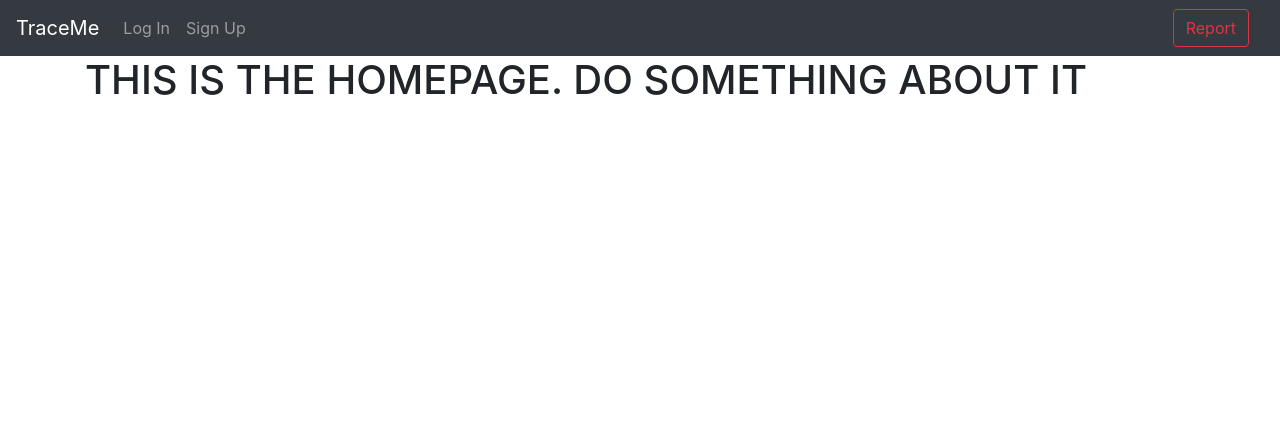
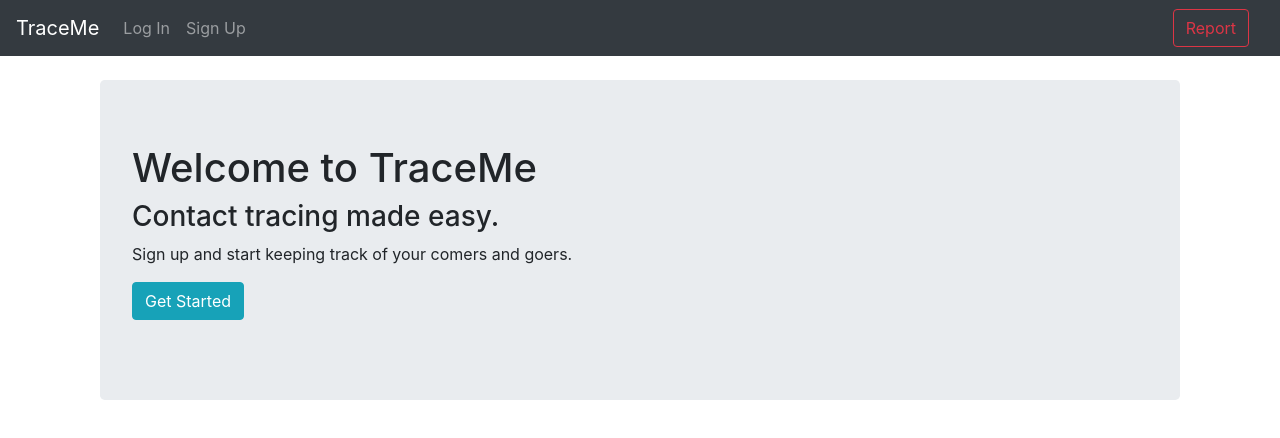
Before and after one commit to wickbushong/trace-me-2, a React (Create React App) app in the folder client/: page / in a window 1280 px wide. Shown: the top 438 px of the page. Built offline with nearby package versions, Linux system fonts and the light colour scheme.

Commit message:
Create home page.

```diff
--- a/client/src/App.js
+++ b/client/src/App.js
@@ -14,6 +14,7 @@ import LogInPage from './containers/LogInPage'
 import SignUpPage from './containers/SignUpPage'
 import VisitsPage from './containers/VisitsPage'
 import ReportPage from './containers/ReportPage'
+import HomePage from './containers/HomePage'
 
 import logOut from './actions/businesses/logOut'
 import JWTLogIn from './actions/businesses/JWTLogIn'
@@ -44,7 +45,7 @@ class App extends React.PureComponent {
           <Container>
             <Switch>
               <Route exact path="/">
-                  <h1>THIS IS THE HOMEPAGE. DO SOMETHING ABOUT IT</h1>
+                  <HomePage />
               </Route>
               <Route path="/login">
                 {this.isLoggedIn() ? <Redirect to="/visits" /> : <LogInPage />}
--- /dev/null
+++ b/client/src/containers/HomePage.js
@@ -0,0 +1,28 @@
+import React from 'react'
+import { NavLink } from 'react-router-dom';
+import Button from 'react-bootstrap/Button'
+import Jumbotron from 'react-bootstrap/Jumbotron'
+import Container from 'react-bootstrap/Container'
+
+class HomePage extends React.PureComponent {
+
+    render() {
+        return (
+            <Container>
+                <br></br>
+                <Jumbotron>
+                    <h1>Welcome to TraceMe</h1>
+                    <h3>Contact tracing made easy.</h3>
+                    <p>
+                        Sign up and start keeping track of your comers and goers.
+                    </p>
+                    <p>
+                        <Button as={NavLink} to="/signup" variant="info">Get Started</Button>
+                    </p>
+                </Jumbotron>
+            </Container>
+        )
+    }
+}
+
+export default HomePage
```
Also changed, not shown: 1 other file (tests, documents, lock files or other folders).
